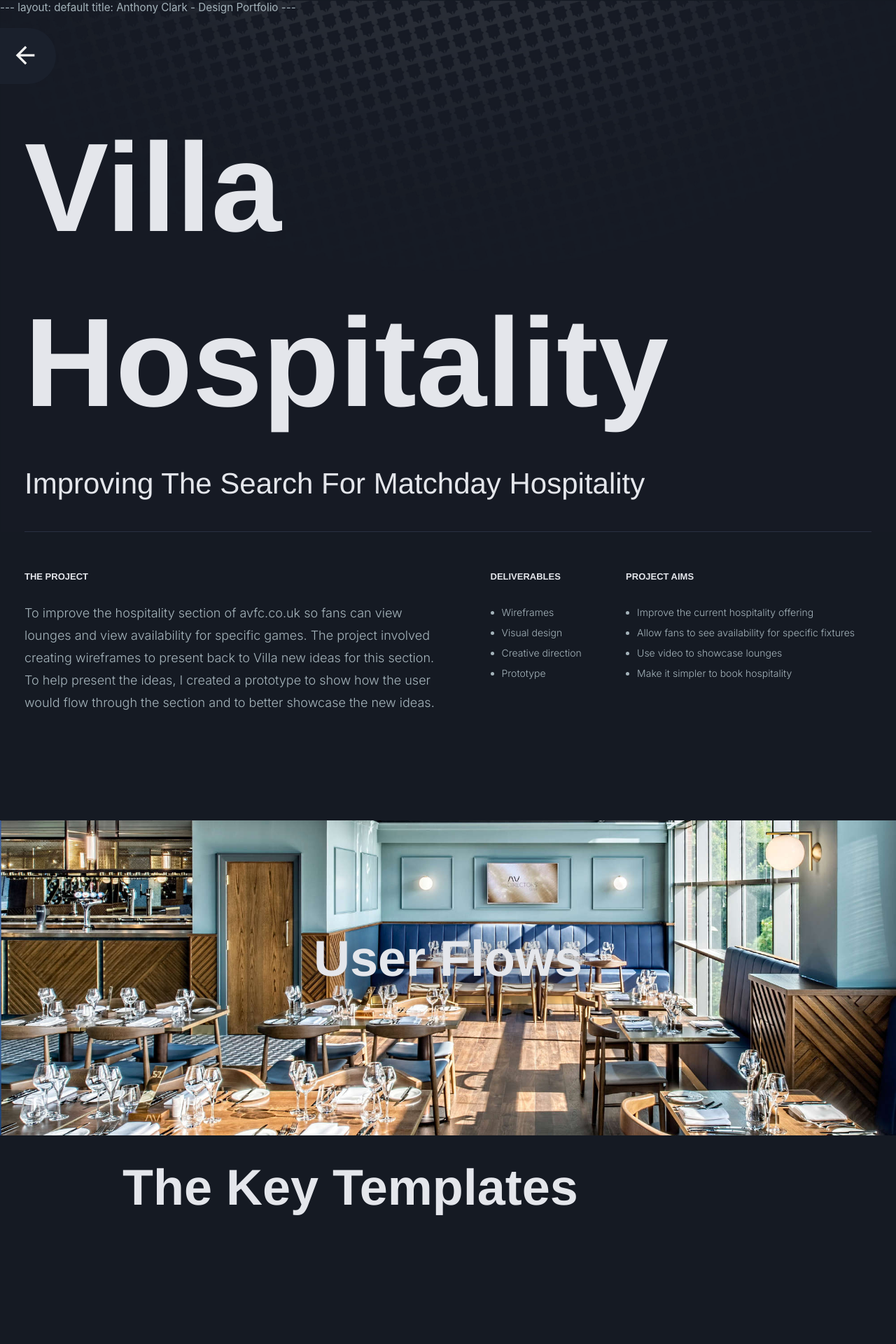
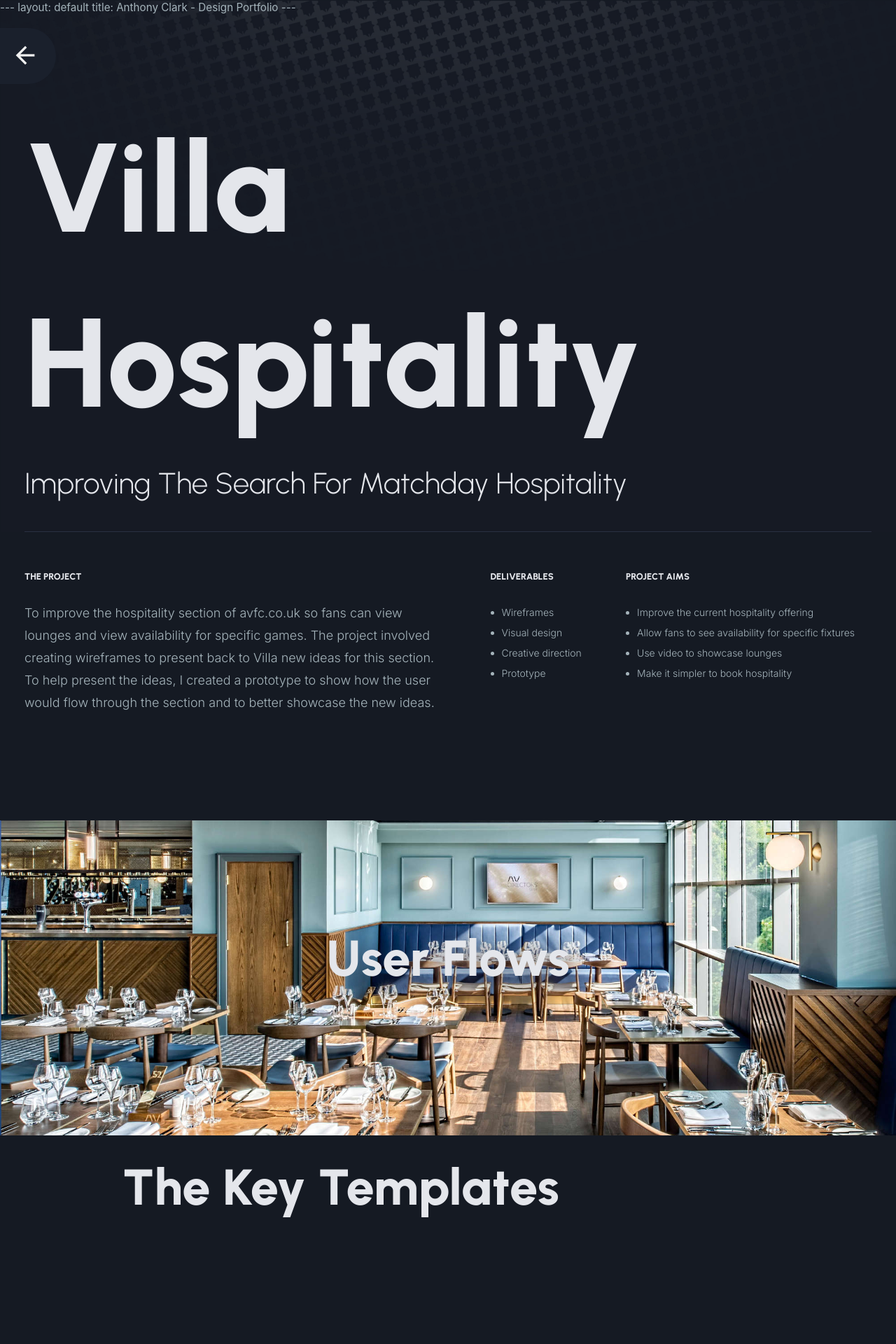
Before and after one commit to anthony-clark/AnthonyClark.github.io, a Jekyll site: the page aston-villa-hospitality.html, which Jekyll copies as it is, in a window 1280 px wide. Shown: the top 1920 px of the page at 70% size. Built offline with Jekyll 4.4.1, drawn with Linux system fonts in a browser that asks for light colours; nearby versions of some CDN libraries.

Commit message:
font change

```diff
--- a/css/main.css
+++ b/css/main.css
@@ -100,7 +100,7 @@
     overflow: auto;
 }
 #case-study-intro h2{
-    font-family: 'righteous','Helvetica', 'Arial', 'Sans-Serif';
+    font-family: 'Urbanist','Helvetica', 'Arial', 'Sans-Serif';
     font-weight: 300;
     padding: 0 0 40px 0;
     margin-bottom: 40px;
@@ -109,7 +109,7 @@
     line-height: 56px;
 }
 #case-study-summary p{
-    font-family: 'Inter','righteous','Helvetica', 'Arial', 'Sans-Serif';
+    font-family: 'Inter','Urbanist','Helvetica', 'Arial', 'Sans-Serif';
     font-size: 18px;
     line-height: 32px;
     margin-top: -4px;
@@ -120,7 +120,7 @@
     font-size: 13px;
     text-transform: uppercase;
     font-weight: 700;
-    font-family: 'righteous','Helvetica', 'Arial', 'Sans-Serif';
+    font-family: 'Urbanist','Helvetica', 'Arial', 'Sans-Serif';
     color: #e4e6eb;
     }
 #case-study-aims{
@@ -199,7 +199,7 @@
 h1 {
     font-size: 180px;
     line-height: 250px;
-    font-family: 'righteous','Helvetica', 'Arial', 'Sans-Serif';
+    font-family: 'Urbanist','Helvetica', 'Arial', 'Sans-Serif';
     margin: 0 0 20px 0;
     font-weight: 700;
     color: #e4e6eb;
@@ -207,7 +207,7 @@
 h2 {
     font-size: 72px;
     line-height: 68px;
-     font-family:'righteous','Helvetica', 'Arial', 'Sans-Serif';
+     font-family:'Urbanist','Helvetica', 'Arial', 'Sans-Serif';
     font-weight: 700;
     padding-bottom: 56px;
     display: block;
@@ -221,7 +221,7 @@
 }
 h3 {
     font-size: 44px;
-     font-family:'righteous','Helvetica', 'Arial', 'Sans-Serif';
+     font-family:'Urbanist','Helvetica', 'Arial', 'Sans-Serif';
     font-weight: 700;
      margin: 40px 0 40px 0;
      color: #e4e6eb;
@@ -230,7 +230,7 @@
 h4{
     font-size: 32px;
     line-height: 40px;
-    font-family:'righteous','Helvetica', 'Arial', 'Sans-Serif';
+    font-family:'Urbanist','Helvetica', 'Arial', 'Sans-Serif';
     margin: 32px 0 32px 0;
     color: #e4e6eb;
 }
@@ -238,7 +238,7 @@
     font-size: 24px;
     font-weight: 700;
     margin: 0 0 32px 0;
-    font-family:'righteous','Helvetica', 'Arial', 'Sans-Serif';
+    font-family:'Urbanist','Helvetica', 'Arial', 'Sans-Serif';
     color: #e4e6eb;
 }
 .center{
@@ -359,7 +359,7 @@
         display: block;
         text-align: center;
         position: absolute;
-        font-family:'righteous','Helvetica', 'Arial', 'Sans-Serif';
+        font-family:'Urbanist','Helvetica', 'Arial', 'Sans-Serif';
         text-transform: uppercase;
     }
     .next-project a:hover{
@@ -546,7 +546,7 @@
     padding: 0;
     font-size: 2em;
     line-height: 1em;
-     font-family:'righteous','Helvetica', 'Arial', 'Sans-Serif';
+     font-family:'Urbanist','Helvetica', 'Arial', 'Sans-Serif';
     font-weight: 700;
      color: #e4e6eb;
   }
@@ -741,7 +741,7 @@
     color: #1B222F;
     padding: 4px 12px;
     border-radius: 4px;
-    font-family: 'righteous', Arial, Helvetica !important;
+    font-family: 'Urbanist', Arial, Helvetica !important;
   }
   ul.experience li:last-child{
     padding-bottom:0;
@@ -779,7 +779,7 @@
     font-size: 1.1em;
     text-transform: uppercase;
     font-weight: 700;
-    font-family: 'righteous','Helvetica', 'Arial', 'Sans-Serif';
+    font-family: 'Urbanist','Helvetica', 'Arial', 'Sans-Serif';
     color: #e4e6eb;
 
 }
@@ -808,7 +808,7 @@
         display: block;
         text-align: center;
         position: absolute;
-        font-family:'righteous','Helvetica', 'Arial', 'Sans-Serif';
+        font-family:'Urbanist','Helvetica', 'Arial', 'Sans-Serif';
         text-transform: uppercase;
 }
 a:hover.about-links{
@@ -837,7 +837,7 @@
     font-weight: 700;
     line-height: 24px;
     font-size: 20px;
-    font-family: 'righteous','Helvetica', 'Arial', 'Sans-Serif';
+    font-family: 'Urbanist','Helvetica', 'Arial', 'Sans-Serif';
     margin: 4px 0 0 0;
     padding: 0;
 }
@@ -1022,7 +1022,7 @@
     margin: 0 0 32px 0;
 }
 #case-study-summary p{
-    font-family:'Inter','righteous','Helvetica', 'Arial', 'Sans-Serif';
+    font-family:'Inter','Urbanist','Helvetica', 'Arial', 'Sans-Serif';
     font-size: 20px;
     line-height: 36px;
 }
@@ -1489,7 +1489,7 @@
         display: block;
         position: relative;
         text-align: center;
-        font-family:'righteous','Helvetica', 'Arial', 'Sans-Serif';
+        font-family:'Urbanist','Helvetica', 'Arial', 'Sans-Serif';
         text-transform: uppercase;
 }
 a:hover.about-links{
```
